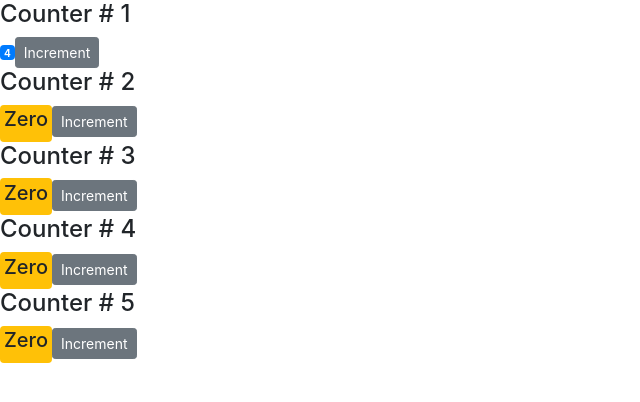
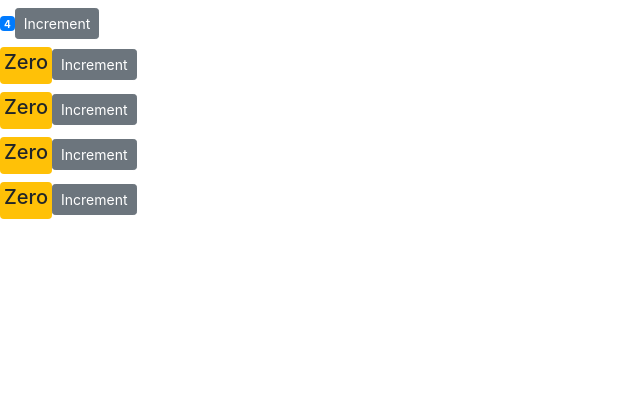
Before and after one commit to zahangirbd/reactapp, a React (Create React App) app: page / in a window 1280 px wide. Shown: the top 402 px of the page, without its empty margins (0-640 px from the left). Built offline with nearby package versions, Linux system fonts and the light colour scheme.

Commit message:
just render id passed from parent to child.

```diff
--- a/src/components/counter.jsx
+++ b/src/components/counter.jsx
@@ -24,7 +24,7 @@
         console.log("props", this.props);
         return (
             <div>
-                {this.props.children}
+                <h4>{this.props.id}</h4>
                 <span style={this.styles} className={this.getBadgeClass()}>{this.formatCount()}</span>
                 <button
                     onClick={()=> this.handleIncrement({id:1})}
```
